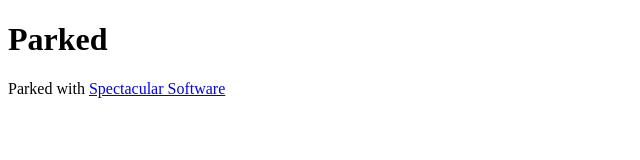
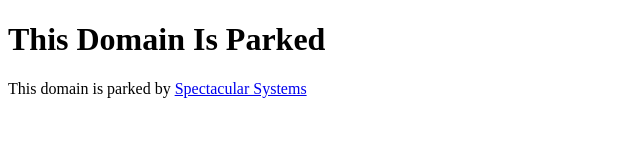
Before and after one commit to SpectacularSoftware/Parked, a plain HTML site: page index.html in a window 1280 px wide. Shown: the whole page, without its empty margins (0-640 px from the left). Drawn offline with Linux system fonts and the light colour scheme.

Commit message:
Update to new name and domain.

```diff
--- a/index.html
+++ b/index.html
@@ -1,9 +1,10 @@
 <!DOCTYPE html>
 <html>
 <head>
+    <title>Parked by Spectacular Systems</title>
 </head>
 <body>
-    <h1>Parked</h1>
-    <p>Parked with <a href="https://spectacular.software">Spectacular Software</a></p>
+    <h1>This Domain Is Parked</h1>
+    <p>This domain is parked by <a href="https://spectacular.systems">Spectacular Systems</a></p>
 </body>
 </html>
```
